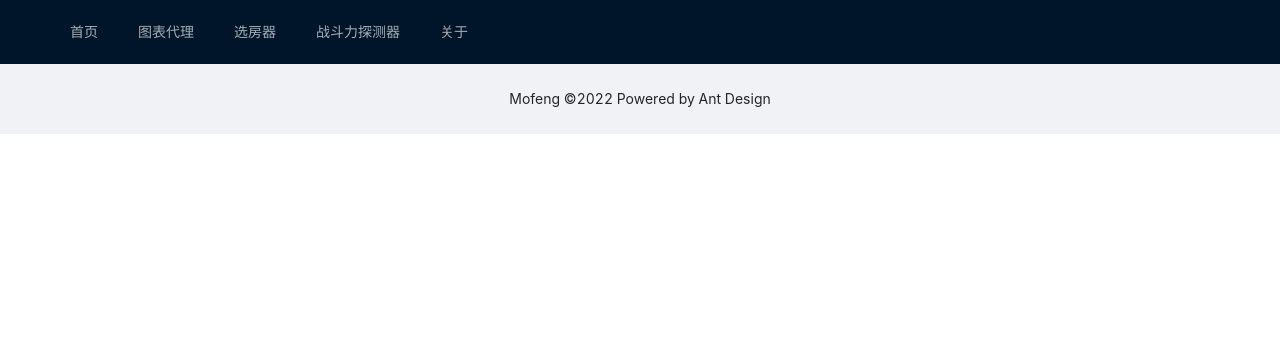
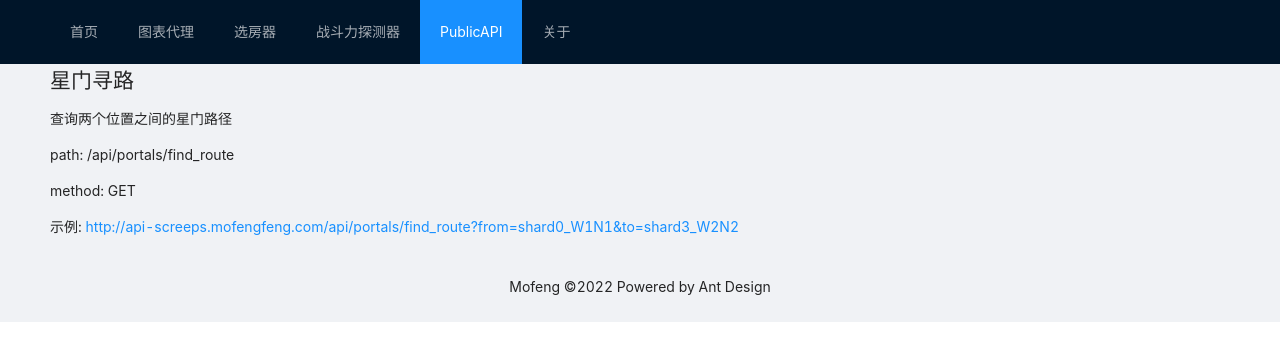
Before and after one commit to DiamondMofeng/ScreepsAgent-frontend, a React (Create React App) app: page /#/PublicAPI in a window 1280 px wide. Shown: the top 360 px of the page. Built offline with nearby package versions, Linux system fonts and the light colour scheme.

Commit message:
new page: public api

```diff
--- a/src/App.js
+++ b/src/App.js
@@ -1,91 +1,3 @@
-
-// import React, { useState, useEffect } from 'react'
-
-// import Notification from './components/agentHost/Notification'
-
-// import LoginForm from './components/agentHost/LoginForm'
-
-// import agentService from './services/agentService'
-
-// import AgentList from './components/agentHost/AgentList'
-
-
-// const App = () => {
-
-//   const [user, setUser] = useState(null)
-//   const [notice, setNotice] = useState(null)
-
-//   useEffect(() => {
-//     const loggedUserJSON = window.localStorage.getItem('loggedUser')
-//     if (loggedUserJSON) {
-//       const loggedUser = JSON.parse(loggedUserJSON)
-//       setUser(loggedUser)
-//       agentService.setToken(loggedUser.loginTOKEN)
-//     }
-//   }, [])
-
-
-
-
-//   const Header = () => {
-//     return (
-//       <div>
-//         <h1>Mofeng的Screeps信息收集代理</h1>
-//         <p>原理仿照ScreepsPlus,注册并登记信息后即可在grafana网站使用自己的memory数据制作可视化图表</p>
-//         <p>参见<a href='https://blog.mofengfeng.com/2022/03/21/mofeng%e7%9a%84screeps%e4%bf%a1%e6%81%af%e3%80%81%e5%9b%be%e8%a1%a8%e4%bb%a3%e7%90%86%e4%bd%bf%e7%94%a8%e6%8c%87%e5%8d%97/'
-//           target='_blank' rel="noreferrer">
-//           使用方法</a></p>
-//         <p><a href='http://grafana.mofengfeng.com/dashboard/snapshot/4M6WcC1hnAzwn4kgGxD3Mg2ZeRgCuEYd?orgId=16&refresh=5m'
-//           target='_blank' rel="noreferrer">
-//           示例图表</a></p>
-//         <p>注意！！所用数据库字段的数据类型经第一次保存数据后无法改变,否则将导致无法存入数据。
-//           而且,难以识别多重嵌套的js对象,所以不建议使用多重嵌套。
-//         </p>
-//         <a href='http://grafana.mofengfeng.com/login'
-//           target='_blank' rel="noreferrer">前往Mofeng的Grafana图表网站</a>
-//       </div>
-//     )
-//   }
-
-
-
-//   if (!user) {
-//     return (
-
-//       <div>
-//         <Header />
-
-
-//         <Notification notice={notice} />
-//         <LoginForm setNotice={setNotice} user={user} setUser={setUser} />
-
-
-//       </div>
-
-//     )
-//   }
-
-//   else {
-//     return (
-//       <div>
-//         <Header />
-
-
-//         <Notification notice={notice} />
-//         <LoginForm setNotice={setNotice} user={user} setUser={setUser} />
-//         <AgentList setNotice={setNotice} user={user} />
-//         <p/>
-//         <p>出问题在screeps群里@Mofeng</p>
-//       </div>
-//     )
-//   }
-
-
-
-
-// }
-
-// export default App;
 import './App.css'
 import { Layout, Menu, } from 'antd';
 import { Link, Route, Routes } from 'react-router-dom'
@@ -94,6 +6,7 @@ import Home from './modules/Home';
 import About from './modules/About';
 import CombatPowerDetector from './modules/CombatPowerDetector';
 import RoomPicker from './modules/RoomPicker';
+import PublicAPI from './modules/PublicAPI';
 
 const { Header, Content, Footer } = Layout;
 
@@ -135,6 +48,12 @@ const App = () => {
               )
             },
             {
+              key: 'PublicAPI',
+              label: (
+                <Link to='/PublicAPI' >PublicAPI</Link>
+              )
+            },
+            {
               key: 'about',
               label: (
                 <Link to='/about' >关于</Link>
@@ -150,6 +69,7 @@ const App = () => {
             <Route path='/host-agent' element={<HostAgent />} />
             <Route path='/room-picker' element={<RoomPicker />} />
             <Route path='/combat-power-detector' element={<CombatPowerDetector />} />
+            <Route path='/PublicAPI' element={<PublicAPI />} />
             <Route path='/about' element={<About />} />
           </Routes>
         </Content>
--- a/src/modules/Home/index.js
+++ b/src/modules/Home/index.js
@@ -3,8 +3,16 @@ const Home = () => {
     <div className='Home'>
       <h1> Welcome to Mofeng's Screeps Agent</h1>
       <p>当前功能：
+
         <ul>
           <li>图标代理</li>
+          <li>选房器(施工中)</li>
+          <li>战斗力探测器(施工中)</li>
+          <li>
+            <ul>PublicAPI
+              <li>星门寻路</li>
+            </ul>
+          </li>
         </ul>
 
       </p>
--- /dev/null
+++ b/src/modules/PublicAPI/index.js
@@ -0,0 +1,42 @@
+
+const APIs = [
+  {
+    name: '星门寻路',
+    describe: '查询两个位置之间的星门路径',
+    path: '/api/portals/find_route',
+    method: 'GET',
+    params: {
+      from: 'shard0_W1N1',
+      to: 'shard3_W2N2',
+    },
+    sampleURL: 'http://api-screeps.mofengfeng.com/api/portals/find_route?from=shard0_W1N1&to=shard3_W2N2',
+
+  }
+]
+
+const APIInfo = ({ api }) => {
+  return (
+    <div className="api-info">
+      <h2>{api.name}</h2>
+      <p>{api.describe}</p>
+      <p>path: {api.path}</p>
+      <p>method: {api.method}</p>
+      <p>示例: <a href={api.sampleURL} >{api.sampleURL}</a></p>
+    </div>
+  )
+}
+
+
+const PublicAPI = () => {
+  return (
+    <div className="public-api">
+      {
+        APIs.map(api =>
+          <APIInfo api={api} />
+        )
+      }
+    </div>
+  );
+}
+
+export default PublicAPI;
```
